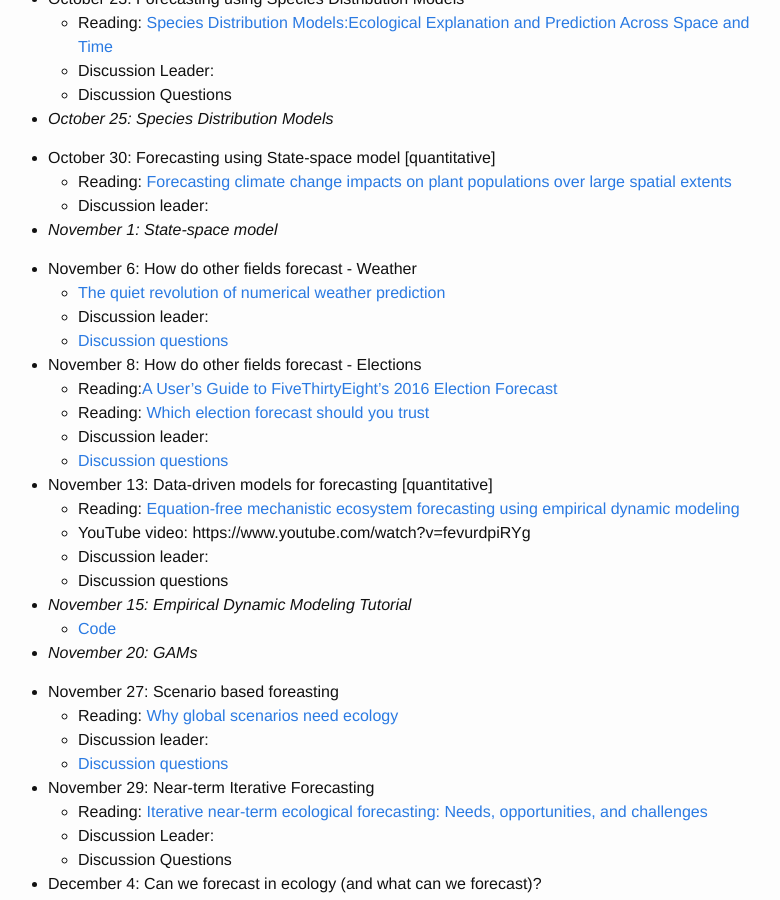
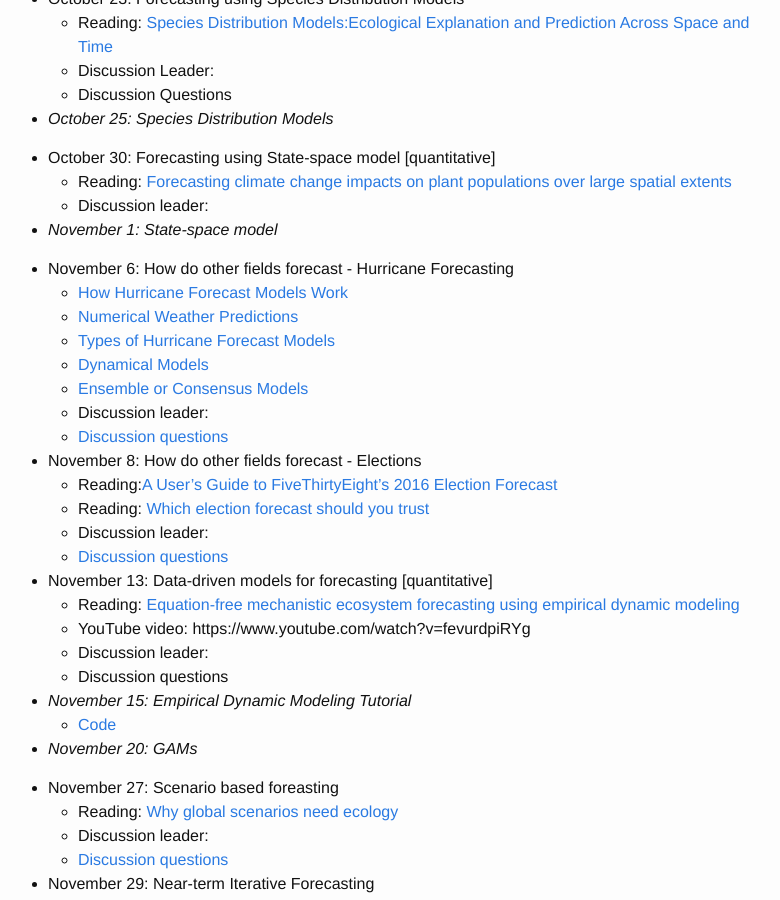
Before and after one commit to weecology/forecasting-dynamics-course, a Jekyll site: the page built from schedule.md, in a window 1280 px wide and 900 px high, scrolled down 1722 px. Shown: the whole window, without its empty margins (252-1032 px from the left). Built offline with Jekyll 4.4.1, drawn with Linux system fonts in a browser that asks for light colours.

Commit message:
Change to hurricane webpages for weather forecasts

```diff
--- a/schedule.md
+++ b/schedule.md
@@ -89,8 +89,12 @@ Activity days when laptops are required are noted in italics. Discussion leaders
 
 * *November 1:  State-space model*
 
-* November 6: How do other fields forecast - Weather
-    * [The quiet revolution of numerical weather prediction](https://doi.org/10.1038/nature14956)
+* November 6: How do other fields forecast - Hurricane Forecasting
+    * [How Hurricane Forecast Models Work](http://www.hurricanescience.org/science/forecast/models/modelswork/)
+    * [Numerical Weather Predictions](https://www.weather.gov/media/ajk/brochures/NumericalWeatherPrediction.pdf)
+    * [Types of Hurricane Forecast Models](http://www.hurricanescience.org/science/forecast/models/modeltypes/)
+    * [Dynamical Models](http://www.hurricanescience.org/science/forecast/models/modeltypes/dynamicalmodels/)
+    * [Ensemble or Consensus Models](http://www.hurricanescience.org/science/forecast/models/modeltypes/ensemble/)
     * Discussion leader:
     * [Discussion questions]({{ site.baseurl }}/discussion/weather)
 
```
